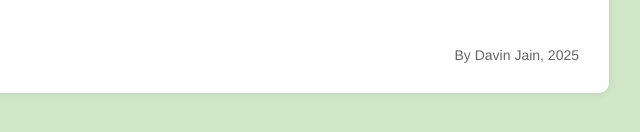
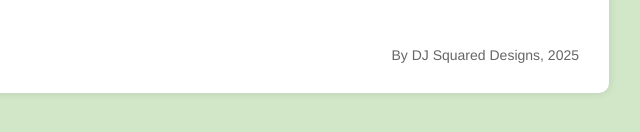
Before and after one commit to davinj7/legendaryledger, a plain HTML site: page index.html in a window 1280 px wide. Both pictures are taken after a click on the button "Balance Sheet". Shown: the part 680-812 px from the top of the page, 509-1149 px from the left. Drawn offline with Linux system fonts and the light colour scheme.

Commit message:
Update index.html

```diff
--- a/index.html
+++ b/index.html
@@ -125,7 +125,7 @@
         <div id="itemList"></div>
         <button class="generate-btn" onclick="generateStatement()">Make Financial Statement</button>
         <button class="back-btn" onclick="goHome()">Back to Homepage</button>
-        <div class="footer">By Davin Jain, 2025</div>
+        <div class="footer">By DJ Squared Designs, 2025</div>
     </div>
 
     <div class="container hidden" id="statementContainer">
```
